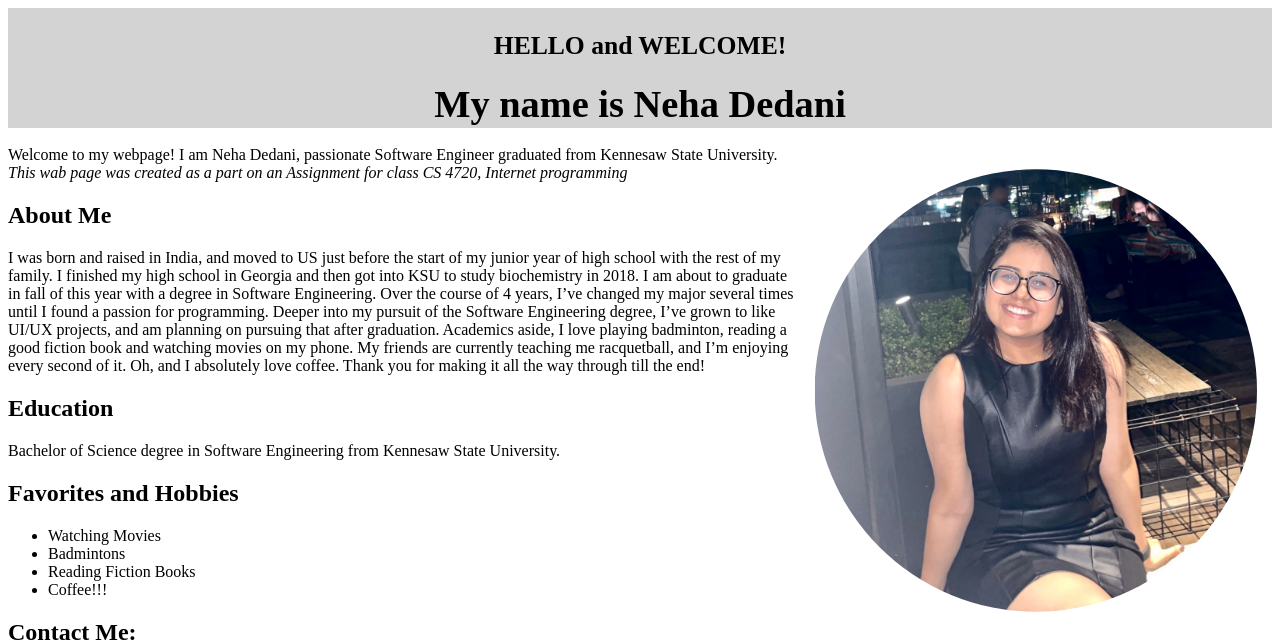
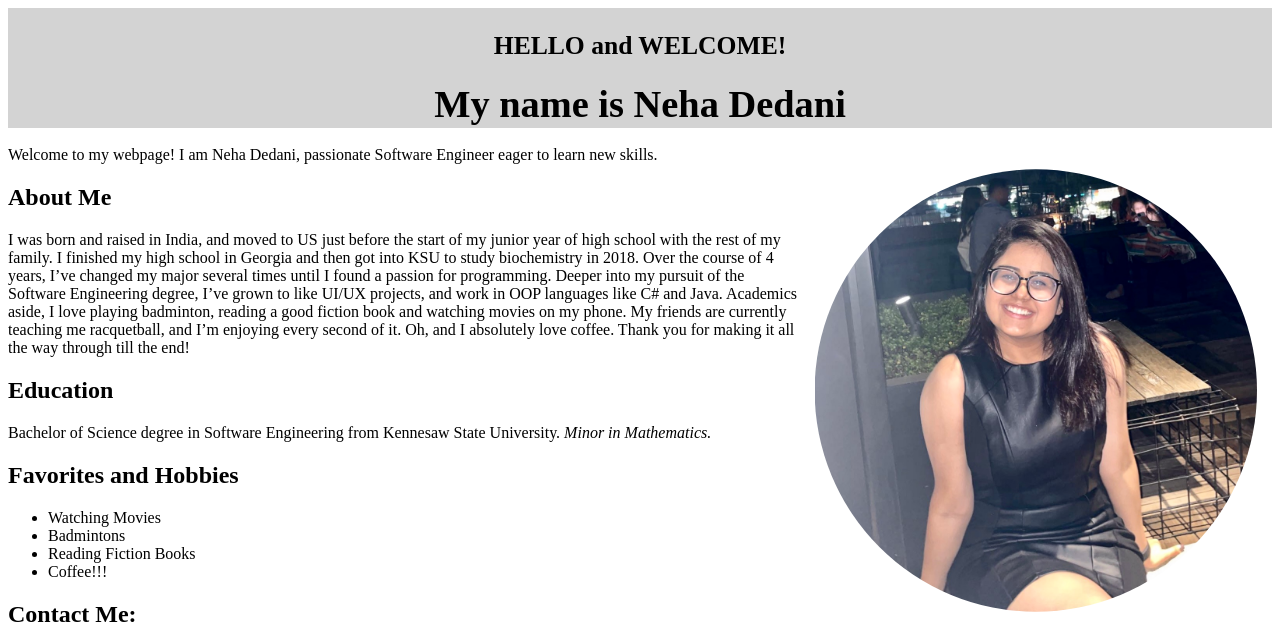
Before and after one commit to nehadedani/nehadedani.github.io, a plain HTML site: page index.html in a window 1280 px wide. Shown: the top 642 px of the page. Drawn offline with Linux system fonts and the light colour scheme.

Commit message:
Update index.html

```diff
--- a/index.html
+++ b/index.html
@@ -28,8 +28,10 @@
 
 </div>
     <img src="profile.jpg" class = "center">
-     <br>Welcome to my webpage! I am Neha Dedani, passionate Software Engineer graduated from Kennesaw State University.</br>
+     <br>Welcome to my webpage! I am Neha Dedani, passionate Software Engineer eager to learn new skills.</br>
+    <!--
     <i>This wab page was created as a part on an Assignment for class CS 4720, Internet programming</i>
+    -->
  </section>
 
 
@@ -53,11 +55,9 @@
 <p> I was born and raised in India, and moved to US just before the start of my
             junior year of high school with the rest of my family. I finished my
             high school in Georgia and then got into KSU to study biochemistry in 2018.
-            I am about to graduate in fall of this year with a degree in Software
-            Engineering. Over the course of 4 years, I’ve changed my major several
-            times until I found a passion for programming.
-            Deeper into my pursuit of the Software Engineering degree, I’ve grown to
-            like UI/UX projects, and am planning on pursuing that after graduation.
+            Over the course of 4 years, I’ve changed my major several
+            times until I found a passion for programming. Deeper into my pursuit of the Software Engineering degree,
+            I’ve grown to like UI/UX projects, and work in OOP languages like C# and Java.
             Academics aside, I love playing badminton, reading a good fiction book
             and watching movies on my phone. My friends are currently teaching me
             racquetball, and I’m enjoying every second of it. Oh, and I absolutely love
@@ -72,6 +72,7 @@
 <h2> <left>  Education </left>  </h2>
 <div class=".textBox">
     <body>Bachelor of Science degree in Software Engineering from Kennesaw State University.</body>
+     <i>Minor in Mathematics.</i>
 </div>
 </section>
 
```
